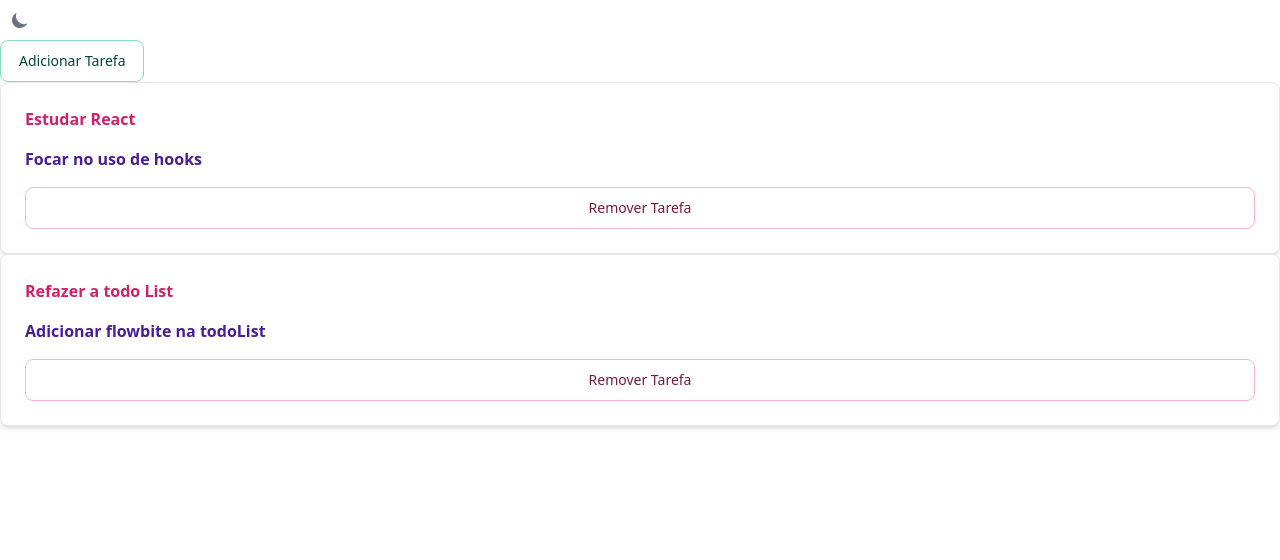
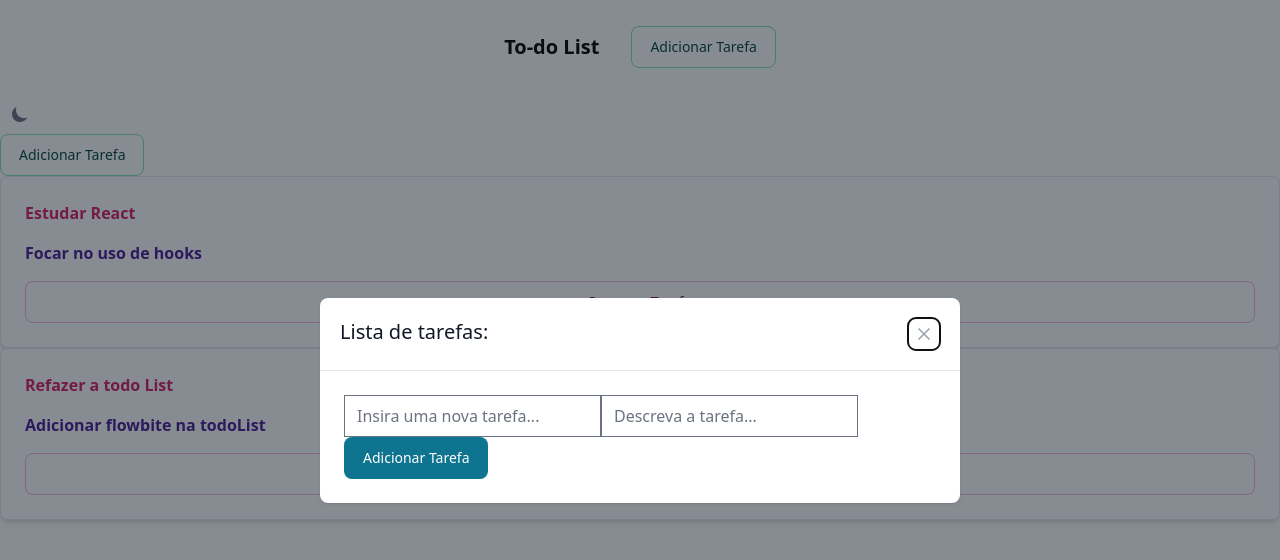
Before and after one commit to venturelli-91/To-do-list, a Next.js app: page / in a window 1280 px wide. Shown: the top 560 px of the page. Built offline with nearby package versions, Linux system fonts and the light colour scheme.

Commit message:
Adição de um Mega Menu - Flowbite com botões de adicionar tarefa

```diff
--- /dev/null
+++ b/src/components/TaskMegaMenu.tsx
@@ -0,0 +1,60 @@
+import React, { useState } from "react";
+import { MegaMenu, Button, Navbar } from "flowbite-react";
+import TaskModal from "./TaskModal";
+
+interface Tarefa {
+	id: number;
+	title: string;
+	description: string;
+}
+
+const TaskMegaMenu = () => {
+	const [openModal, setOpenModal] = useState(true);
+	const [tarefas, setTarefas] = useState<Tarefa[]>([
+		{ id: 1, title: "Estudar React", description: "Focar no uso de hooks" },
+		{
+			id: 2,
+			title: "Refazer a todo List",
+			description: "Adicionar flowbite na todoList",
+		},
+	]);
+
+	const addTarefa = (title: string, description: string) => {
+		const novaTarefa: Tarefa = {
+			id: Date.now(),
+			title,
+			description,
+		};
+		setTarefas([...tarefas, novaTarefa]);
+	};
+
+	return (
+		<>
+			<MegaMenu>
+				<div className="mx-auto flex max-w-screen-xl flex-wrap items-center justify-between p-4 md:space-x-8">
+					<Navbar.Brand href="/">
+						<span className="self-center whitespace-nowrap text-xl font-semibold dark:text-white">
+							To-do List
+						</span>
+					</Navbar.Brand>
+					<div className="order-2 hidden items-center md:flex">
+						<Button
+							onClick={() => setOpenModal(true)}
+							color="green">
+							Adicionar Tarefa
+						</Button>
+
+						<TaskModal
+							openModal={openModal}
+							setOpenModal={setOpenModal}
+							addTarefa={addTarefa}
+						/>
+					</div>
+					<Navbar.Toggle />
+				</div>
+			</MegaMenu>
+		</>
+	);
+};
+
+export default TaskMegaMenu;
--- a/src/pages/index.tsx
+++ b/src/pages/index.tsx
@@ -4,11 +4,13 @@ import "@/pages/_app";
 import React from "react";
 import { DarkThemeToggle, Flowbite } from "flowbite-react";
 import TaskCard from "@/components/TaskCard";
+import TaskMegaMenu from "@/components/TaskMegaMenu";
 
 export default function Home() {
 	return (
 		<React.StrictMode>
 			<Flowbite>
+				<TaskMegaMenu />
 				<DarkThemeToggle />
 				<TaskModal />
 				<TaskCard />
```
